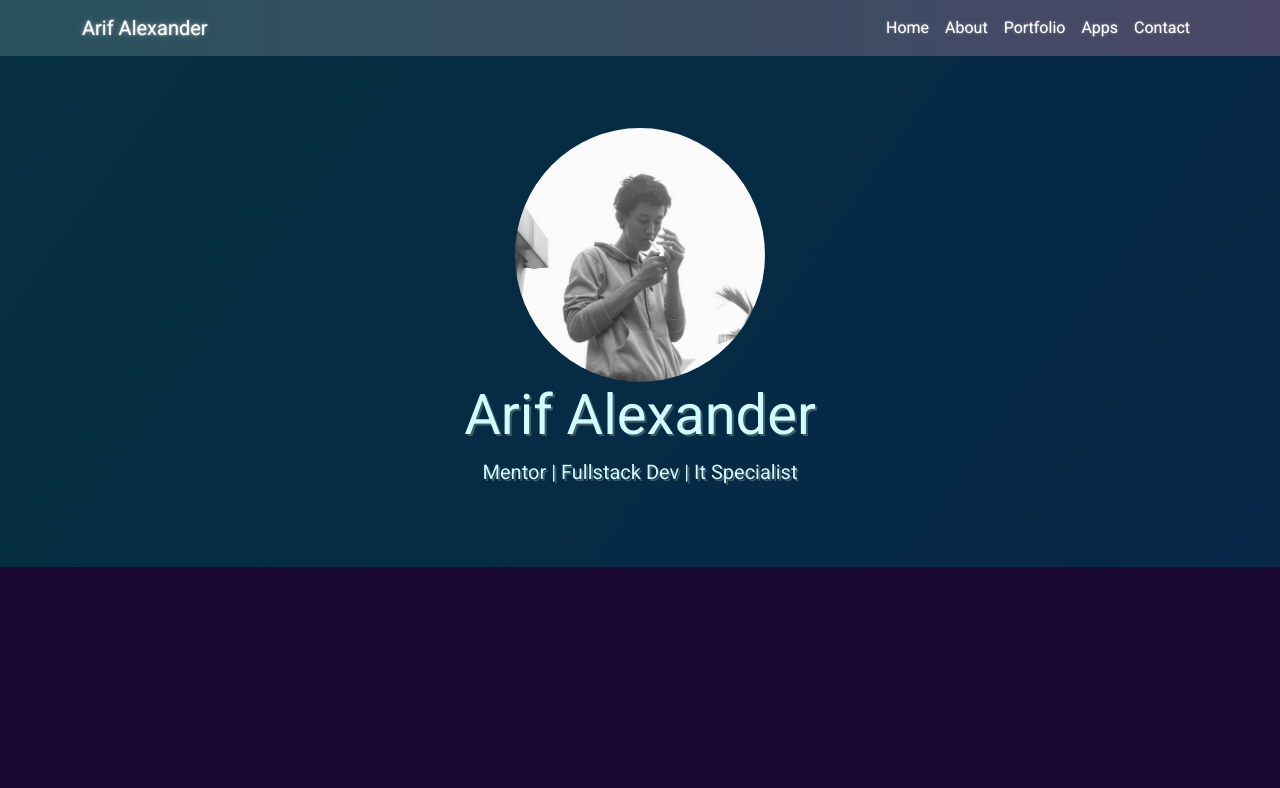
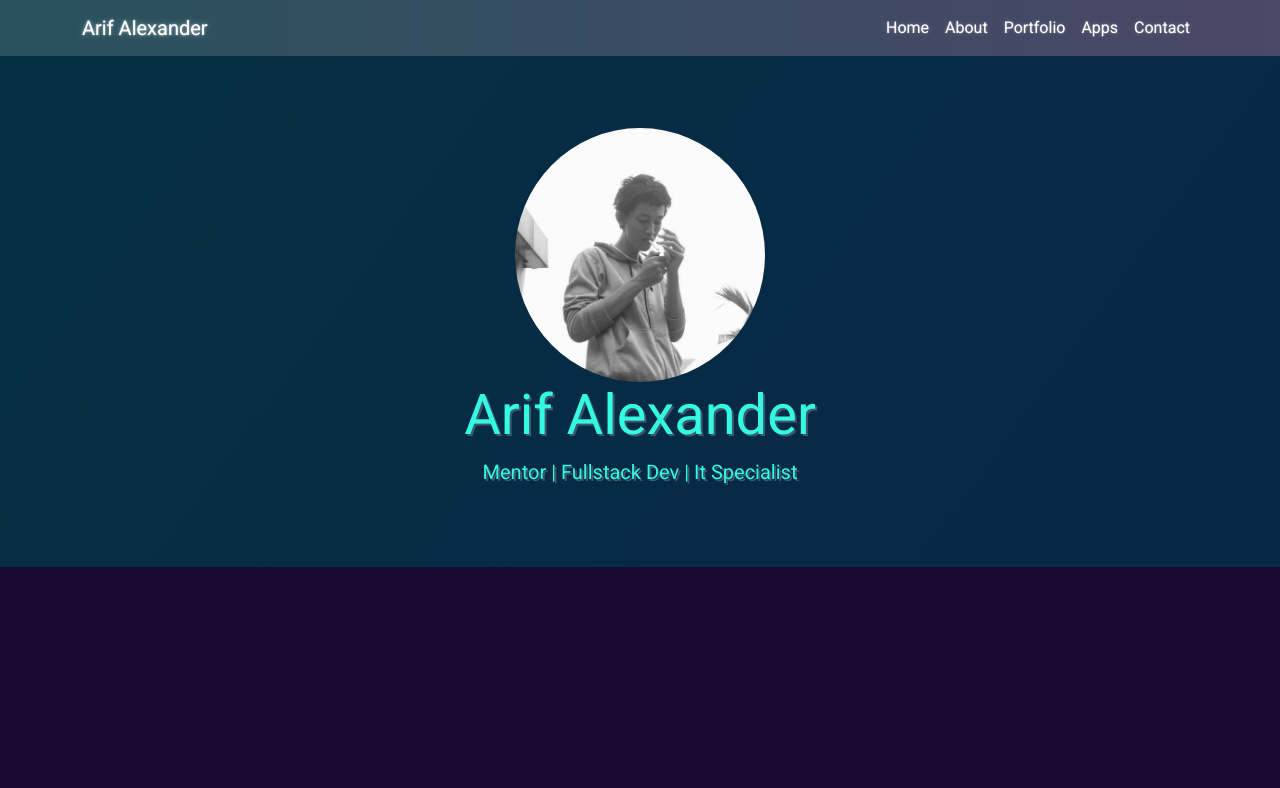
Before and after one commit to itsmebroarif/myPorto, a website: page index.html in a window 1280 px wide. Shown: the top 788 px of the page. Drawn offline with nearby package versions, Linux system fonts and the light colour scheme.

Commit message:
Satuin warna

```diff
--- a/index.html
+++ b/index.html
@@ -74,7 +74,6 @@
       background-size: 400% 400%;
       padding-top: 8rem;
       padding-bottom: 4rem;
-      color: rgb(207, 252, 252);
       -webkit-animation: Animasi 4s ease infinite;
       -moz-animation: Animasi 4s ease infinite;
       -o-animation: Animasi 4s ease infinite;
```
